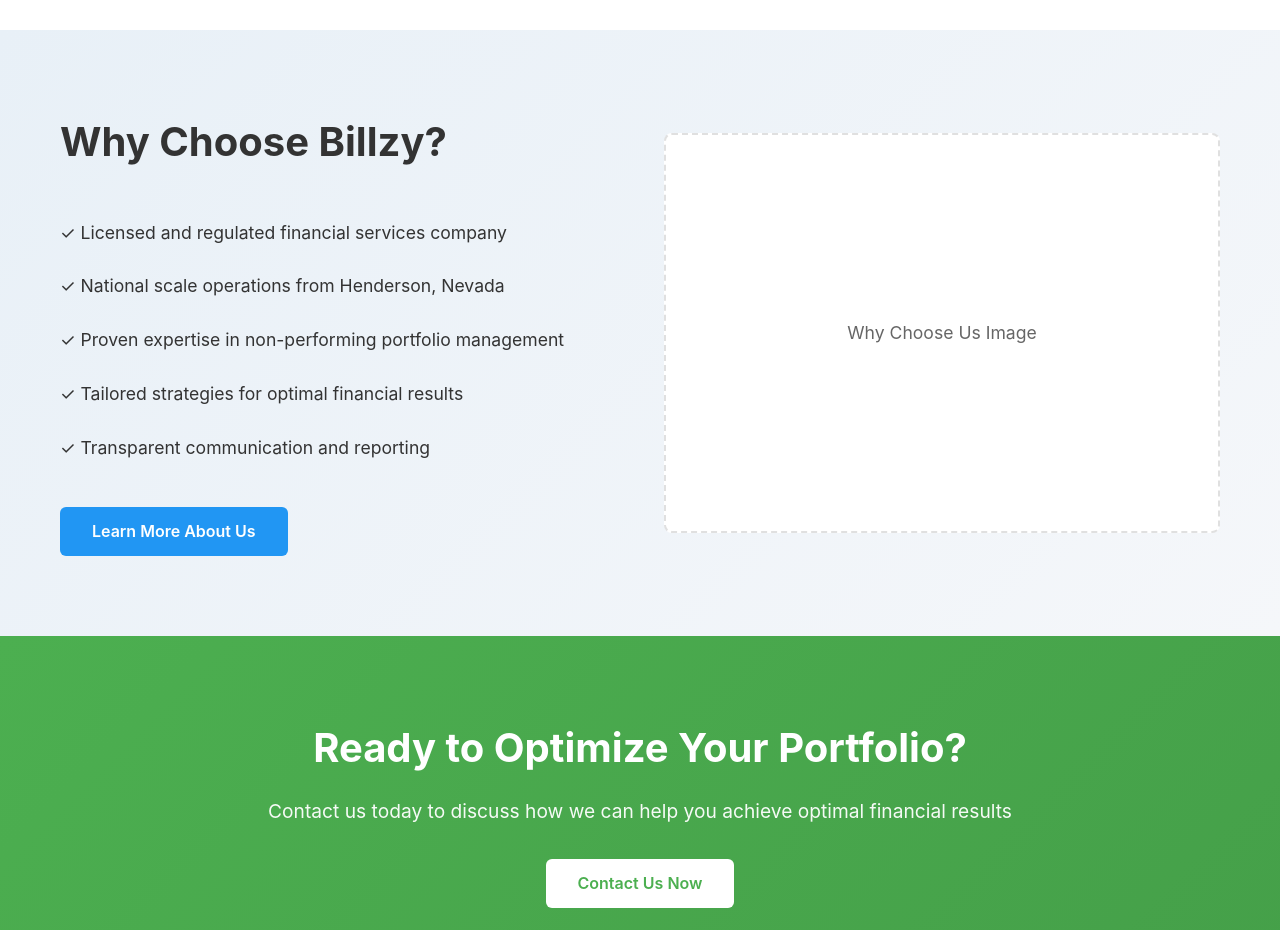
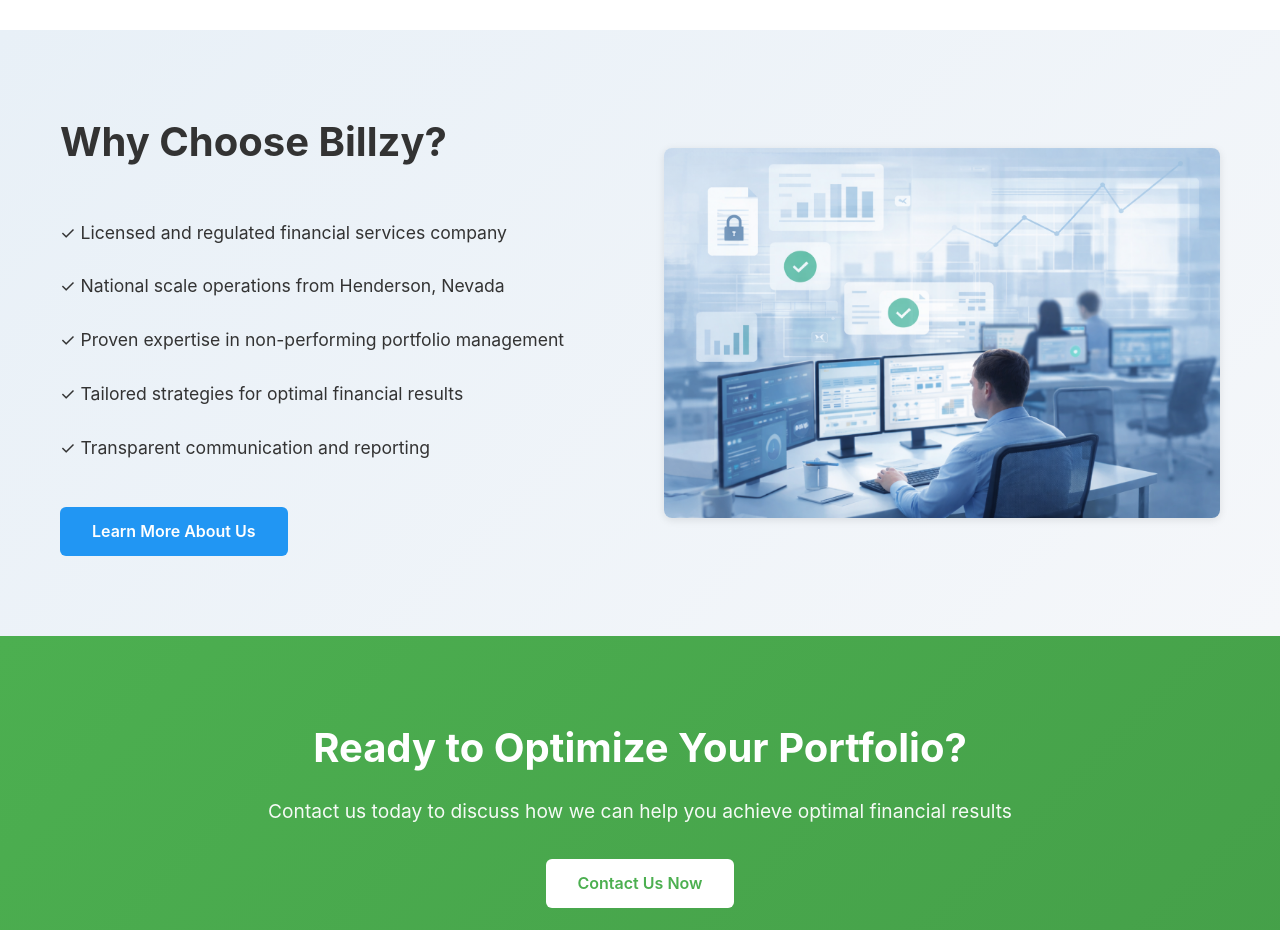
Before and after one commit to Textingman/nationwide-billzy, a Next.js app: page / in a window 1280 px wide. Shown: the part 1160-2090 px from the top of the page. Built offline with nearby package versions, Linux system fonts and the light colour scheme.

Commit message:
Add Why Choose Billzy image

```diff
--- a/src/app/globals.css
+++ b/src/app/globals.css
@@ -254,6 +254,17 @@
     padding: 0.8rem 0;
     font-size: 1.1rem;
     color: var(--text-dark);
+}
+
+.why-choose-image {
+    display: flex;
+    align-items: center;
+    justify-content: center;
+}
+
+.why-choose-image img {
+    border-radius: 8px;
+    box-shadow: var(--shadow);
 }
 
 .why-choose-image .image-placeholder {
--- a/src/app/page.js
+++ b/src/app/page.js
@@ -77,9 +77,13 @@
               </Link>
             </div>
             <div className="why-choose-image">
-              <div className="image-placeholder">
-                <span>Why Choose Us Image</span>
-              </div>
+              <Image
+                src="/why-choose-image.png"
+                alt="Why Choose Billzy"
+                width={600}
+                height={400}
+                style={{ width: '100%', height: 'auto', borderRadius: '8px' }}
+              />
             </div>
           </div>
         </div>
```
Also changed, not shown: public/why-choose-image.png (added).
